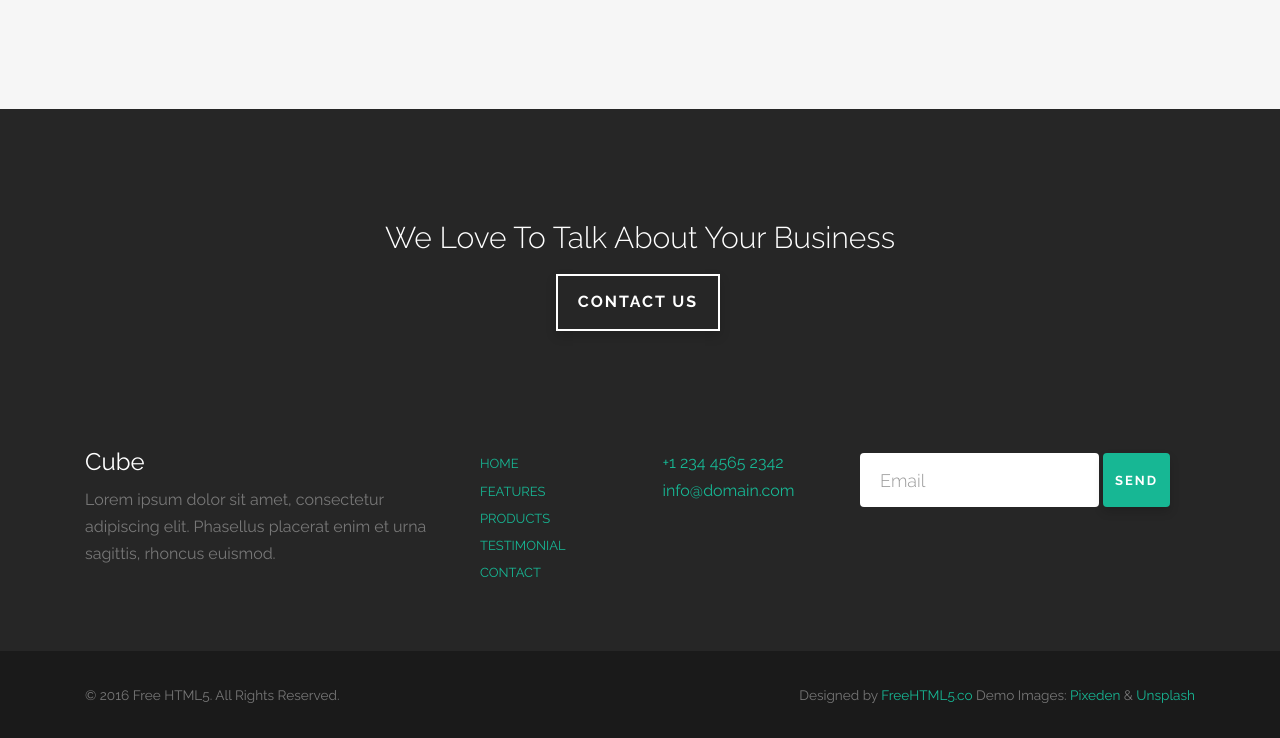
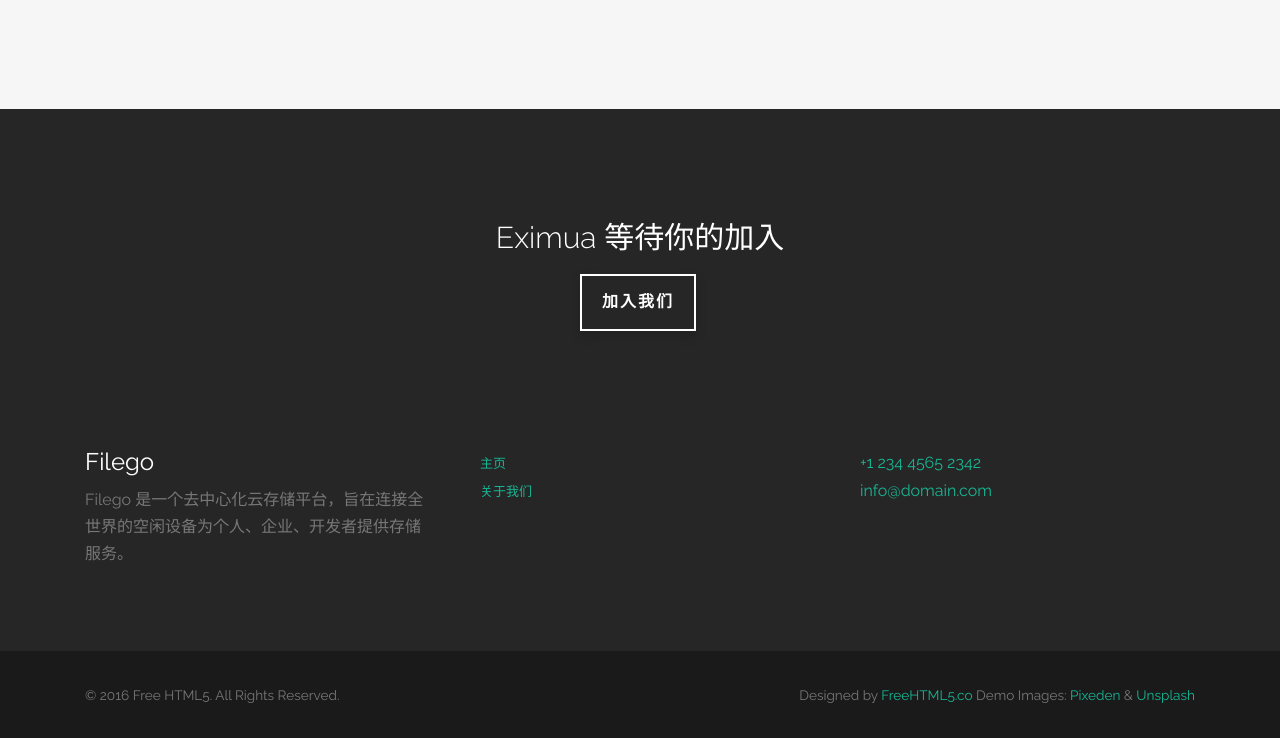
Before and after one commit to Eximua/website, a plain HTML site: page about.html in a window 1280 px wide. Shown: the part 2407-3145 px from the top of the page. Drawn offline with Linux system fonts and the light colour scheme; files whose address does not match are found by name.

Commit message:
refactor(footer): rearrange footer

```diff
--- a/about.html
+++ b/about.html
@@ -264,43 +264,37 @@
     <div class="gtco-container">
       <div class="row row-pb-md">
         <div class="col-md-8 col-md-offset-2 gtco-cta text-center">
-          <h3>We Love To Talk About Your Business</h3>
-          <p><a href="#" class="btn btn-white btn-outline">Contact Us</a></p>
+          <h3>Eximua 等待你的加入</h3>
+          <p><a href="#" class="btn btn-white btn-outline">加入我们</a></p>
         </div>
       </div>
       <div class="row row-pb-md">
         <div class="col-md-4 gtco-widget gtco-footer-paragraph">
-          <h3>Cube</h3>
-          <p>Lorem ipsum dolor sit amet, consectetur adipiscing elit. Phasellus placerat enim et urna sagittis, rhoncus
-            euismod.</p>
+          <h3>Filego</h3>
+          <p>Filego 是一个去中心化云存储平台，旨在连接全世界的空闲设备为个人、企业、开发者提供存储服务。</p>
         </div>
         <div class="col-md-4 gtco-footer-link">
           <div class="row">
             <div class="col-md-6">
               <ul class="gtco-list-link">
-                <li><a href="#">Home</a></li>
-                <li><a href="#">Features</a></li>
+                <li><a href="index.html">主页</a></li>
+                <li><a href="#">关于我们</a></li>
+                <!--
                 <li><a href="#">Products</a></li>
                 <li><a href="#">Testimonial</a></li>
                 <li><a href="#">Contact</a></li>
+                -->
               </ul>
-            </div>
-            <div class="col-md-6">
-              <p>
-                <a href="tel://1234567890">+1 234 4565 2342</a> <br>
-                <a href="#">info@domain.com</a>
-              </p>
             </div>
           </div>
         </div>
         <div class="col-md-4 gtco-footer-subscribe">
-          <form class="form-inline">
-            <div class="form-group">
-              <label class="sr-only" for="exampleInputEmail3">Email address</label>
-              <input type="email" class="form-control" id="" placeholder="Email">
-            </div>
-            <button type="submit" class="btn btn-primary">Send</button>
-          </form>
+          <div>
+            <p>
+              <a href="tel://1234567890">+1 234 4565 2342</a> <br>
+              <a href="#">info@domain.com</a>
+            </p>
+          </div>
         </div>
       </div>
     </div>
```
Also changed, not shown: index.html (+12 -23 lines).
